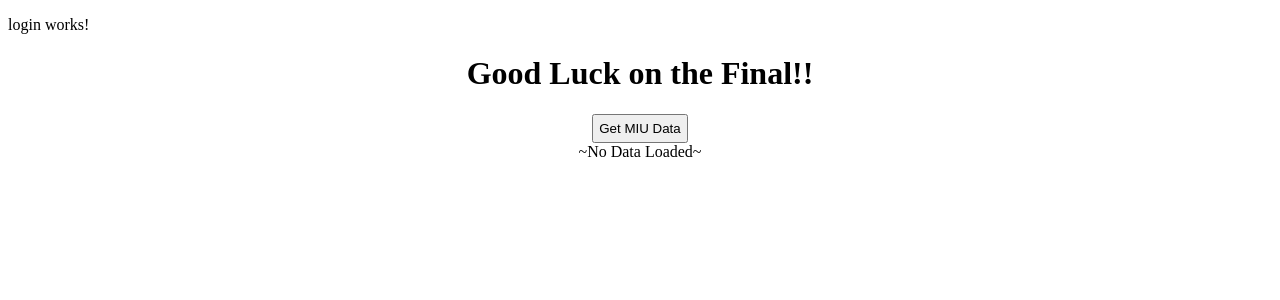
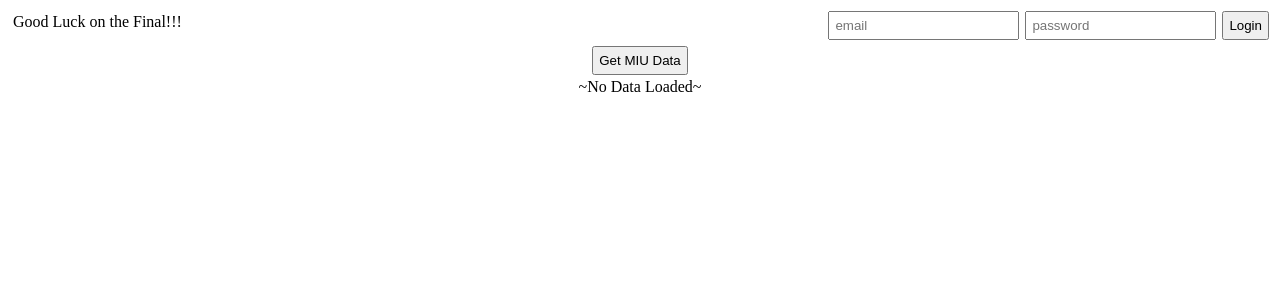
Before and after one commit to rnstphns/school-full-stack, an Angular app in the folder front-end/school-app/: page / in a window 1280 px wide. Shown: the top 300 px of the page. Built offline with nearby package versions, Linux system fonts and the light colour scheme.

Commit message:
write css for header bar

```diff
--- a/front-end/school-app/src/app/app.component.ts
+++ b/front-end/school-app/src/app/app.component.ts
@@ -6,12 +6,8 @@ import { Component, OnInit } from '@angular/core';
     <header>
       <app-login></app-login>
     </header>
-    <div class = "content">
-      <h1>
-        {{title}}!
-      </h1>
-       <app-school-details></app-school-details>
-
+    <div class="content">
+      <app-school-details></app-school-details>
     </div>
   `,
   styleUrls: ['../styles.css']
--- a/front-end/school-app/src/app/login.component.ts
+++ b/front-end/school-app/src/app/login.component.ts
@@ -4,9 +4,16 @@ import { LoginService } from './login.service';
 @Component({
   selector: 'app-login',
   template: `
-    <p>
-      login works!
-    </p>
+      <div class="header-bar">
+        <div class="welcome-message">
+          <span>Good Luck on the Final!!!</span>
+        </div>
+        <div class="login-bars">
+          <input type="text" placeholder="email">
+          <input type="text" placeholder="password">
+          <button>Login</button>
+        </div>
+      </div>
   `,
   styles: [
   ]
--- a/front-end/school-app/src/styles.css
+++ b/front-end/school-app/src/styles.css
@@ -29,7 +29,20 @@ td, tr, thead {
 h1{
     font-family: serif;
 }
-button{
+input, button{
     padding: 5px;
-    margin:auto;
+    margin: 3px;
 }
+.header-bar{
+    display: flex;
+    justify-content: space-between;
+}
+.welcome-message{
+    display: flex;
+    justify-content: left;
+    padding: 5px;
+}
+.login-bars{
+    display: flex;
+    justify-content:flex-end;
+}
```
